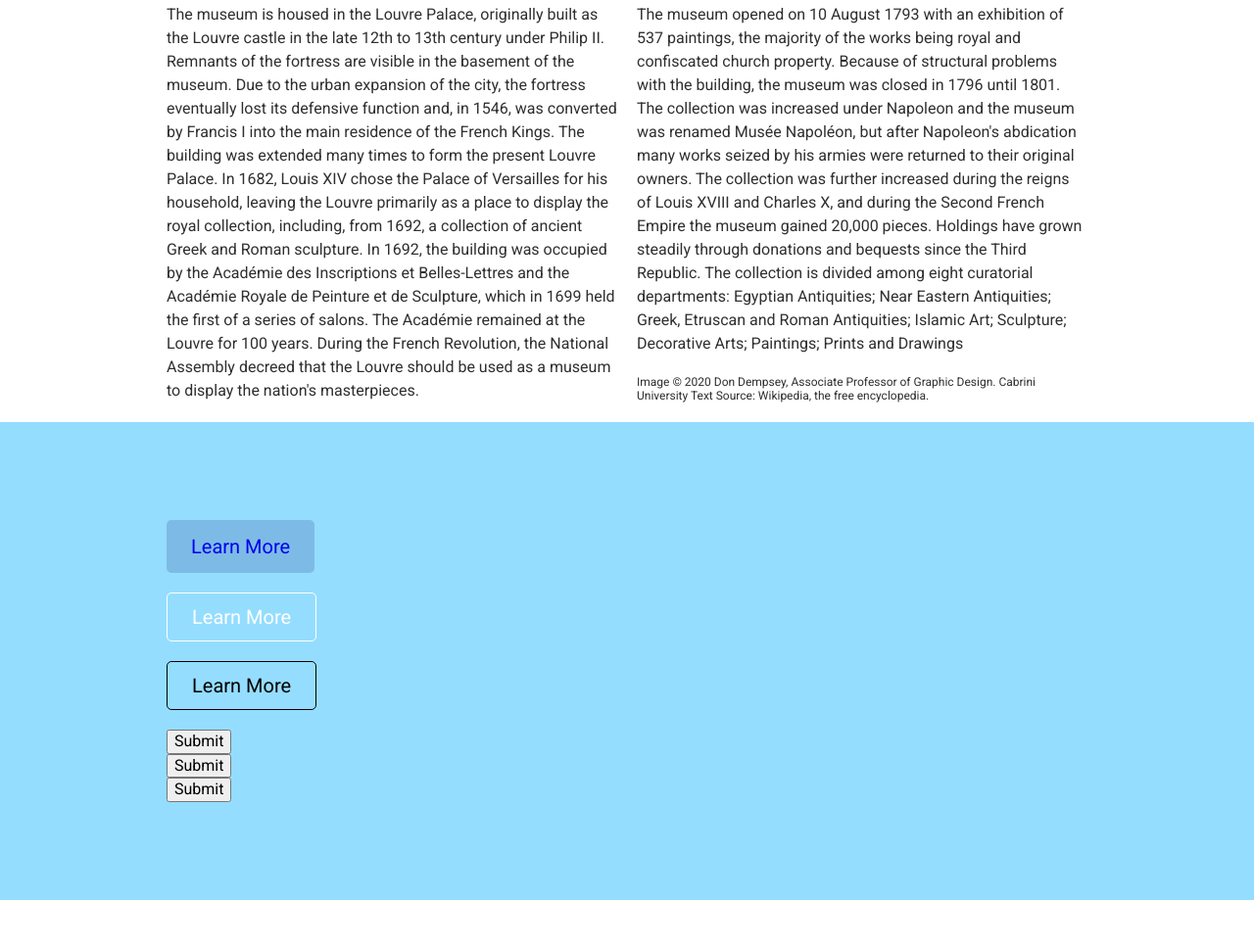
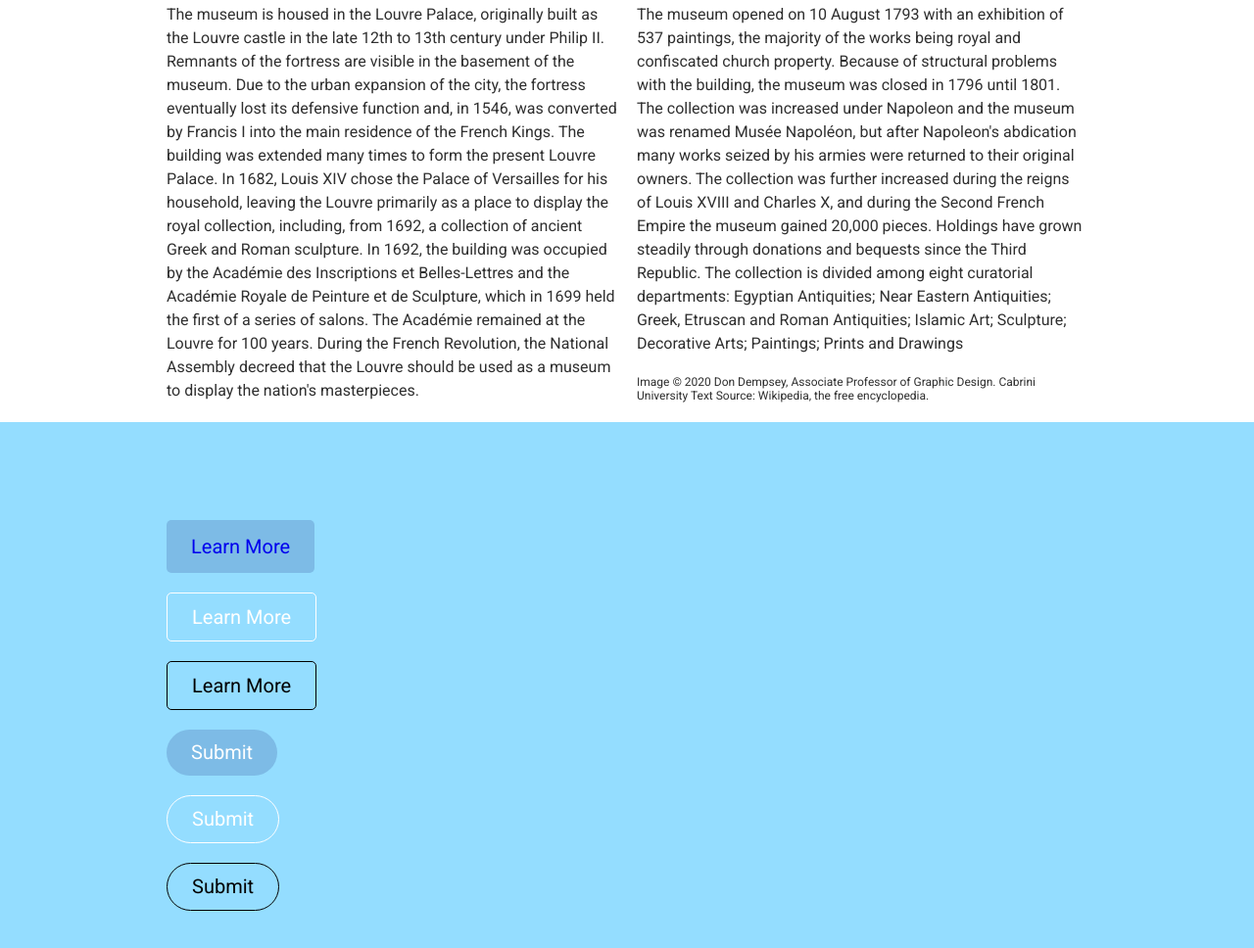
Before and after one commit to ka825/class-lessons, a plain HTML site: page Abreu_lesson2.html in a window 1280 px wide. Shown: the part 940-1908 px from the top of the page at 98% size. Before the commit the page ends 1859 px from the top, so only its background shows below. Drawn offline with Linux system fonts and the light colour scheme.

Commit message:
updated files

```diff
--- a/css/base.css
+++ b/css/base.css
@@ -246,3 +246,60 @@ display: inline-block;
 	color: #7a7373;
 	border-color: #7A7373;
 }
+
+/*submit buttons */
+
+.solid-submit-btn{
+	display: inline-block;
+	padding: 12px 25px;
+	background-color: #7dbbe6;
+	font-size: 20px;
+	border: none;
+	border-radius: 25px;
+	margin-bottom: 20px;
+	text-decoration: none;
+	cursor: pointer;
+	color: #ffffff;
+}
+
+.solid-submit-btn:hover {
+	background-color: #7199b3;
+}
+
+.lt-otl-submit-btn {
+display: inline-block;
+	padding: 12px 25px;
+	font-size: 20px;
+	border: 1px solid #ffffff;
+	border-radius: 25px;
+	margin-bottom: 20px;
+	text-decoration: none;
+	cursor: pointer;
+	color: #ffffff;
+	background-color: transparent;
+}
+
+.lt-otl-submit-btn:hover {
+	color: #000000;
+	border-color: #000000;
+}
+
+
+
+.drk-otl-submit-btn {
+display: inline-block;
+	padding: 12px 25px;
+	font-size: 20px;
+	border: 1px solid #000000;
+	border-radius: 25px;
+	margin-bottom: 20px;
+	text-decoration: none;
+	cursor: pointer;
+	color: #000000;
+	background-color: transparent;
+}
+
+.drk-otl-submit-btn:hover {
+	color: #7a7373;
+	border-color: #7A7373;
+}
```
